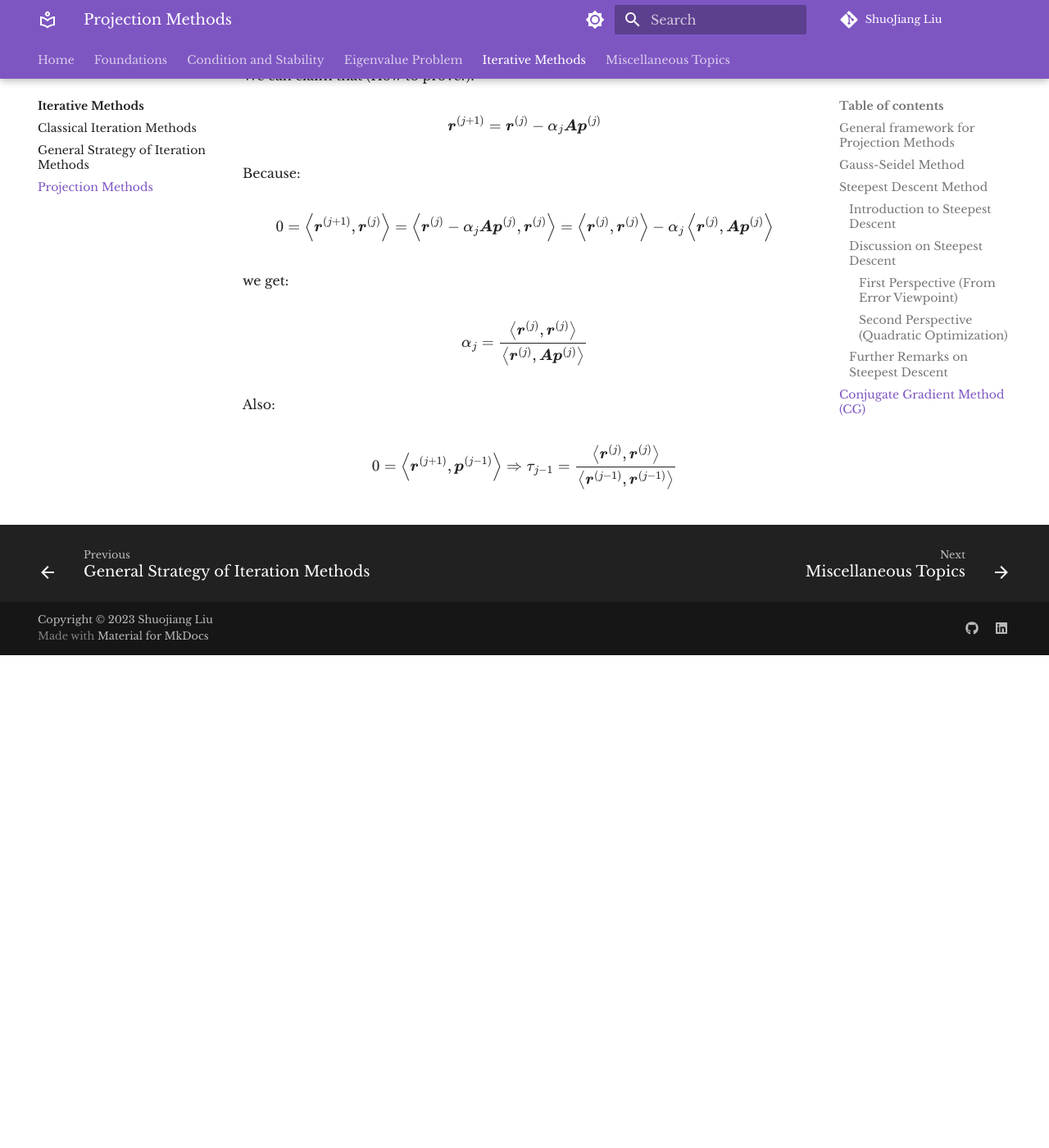
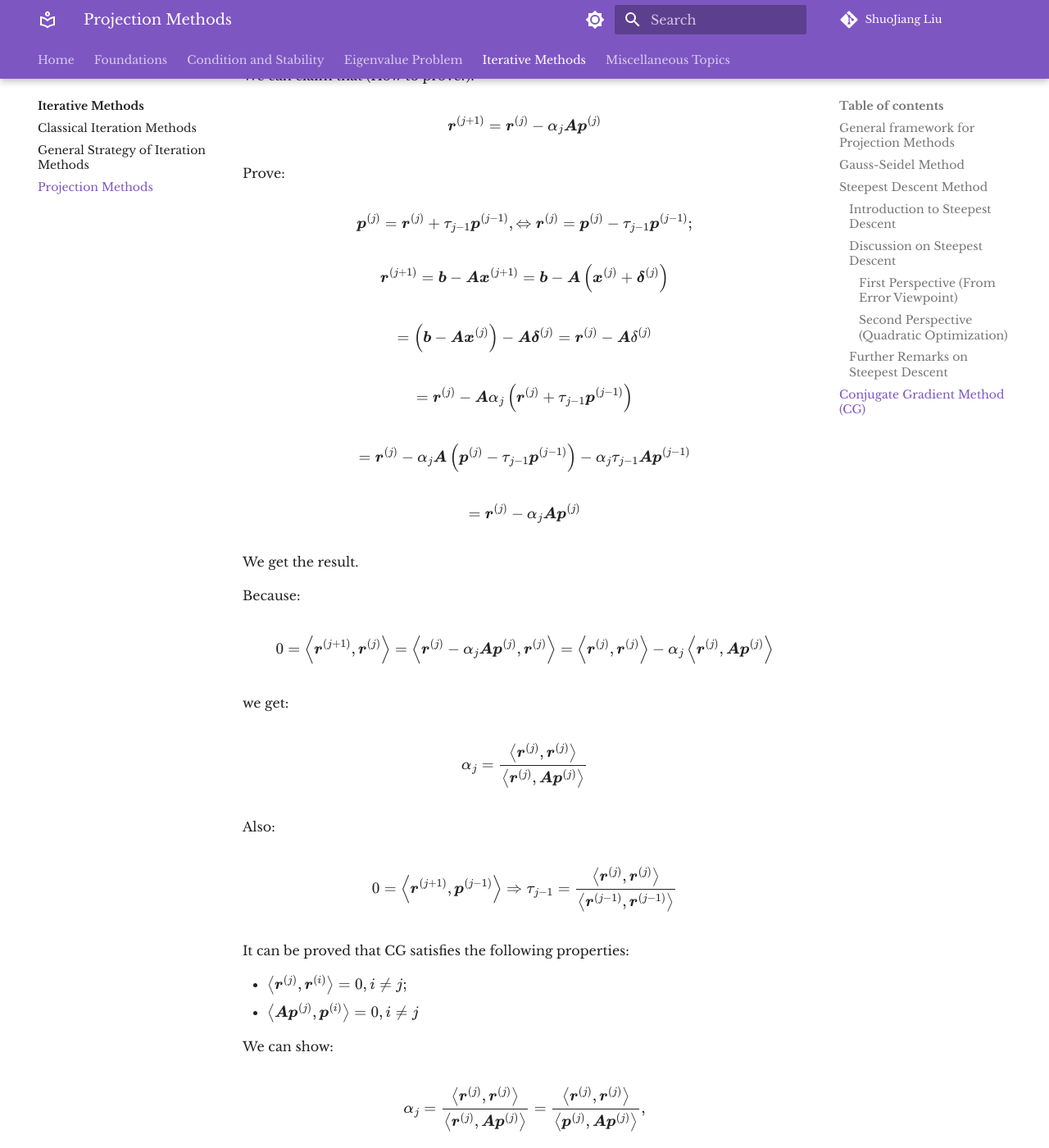
Before and after one commit to LiuShuoJiang/Numerical-Linear-Algebra, an MkDocs documentation site: the page built from docs/Iterative Methods/Projection_Method.md, in a window 1280 px wide and 1400 px high, scrolled down 8884 px. Shown: the whole window at 82% size. Built offline with MkDocs 1.6.1 and Material for MkDocs 9.7.7, drawn with Linux system fonts in a browser that asks for light colours; comment, search, counter and statistics services are not loaded; before the commit the page ends 9683 px from its top, so only the background shows below that; some of the changed text lies outside the part shown.

Commit message:
Update CG method

```diff
--- a/docs/Iterative Methods/Projection_Method.md
+++ b/docs/Iterative Methods/Projection_Method.md
@@ -415,6 +415,34 @@ $$
 \boldsymbol{r}^{\left( j+1 \right)}=\boldsymbol{r}^{\left( j \right)}-\alpha _j\boldsymbol{Ap}^{\left( j \right)}
 $$
 
+Prove:
+
+$$
+\boldsymbol{p}^{\left( j \right)}=\boldsymbol{r}^{\left( j \right)}+\tau _{j-1}\boldsymbol{p}^{\left( j-1 \right)},\Leftrightarrow \boldsymbol{r}^{\left( j \right)}=\boldsymbol{p}^{\left( j \right)}-\tau _{j-1}\boldsymbol{p}^{\left( j-1 \right)};
+$$
+
+$$
+\boldsymbol{r}^{\left( j+1 \right)}=\boldsymbol{b}-\boldsymbol{Ax}^{\left( j+1 \right)}=\boldsymbol{b}-\boldsymbol{A}\left( \boldsymbol{x}^{\left( j \right)}+\boldsymbol{\delta }^{\left( j \right)} \right)
+$$
+
+$$
+=\left( \boldsymbol{b}-\boldsymbol{Ax}^{\left( j \right)} \right) -\boldsymbol{A\delta }^{\left( j \right)}=\boldsymbol{r}^{\left( j \right)}-\boldsymbol{A}\delta ^{\left( j \right)}
+$$
+
+$$
+=\boldsymbol{r}^{\left( j \right)}-\boldsymbol{A}\alpha _j\left( \boldsymbol{r}^{\left( j \right)}+\tau _{j-1}\boldsymbol{p}^{\left( j-1 \right)} \right)
+$$
+
+$$
+=\boldsymbol{r}^{\left( j \right)}-\alpha _j\boldsymbol{A}\left( \boldsymbol{p}^{\left( j \right)}-\tau _{j-1}\boldsymbol{p}^{\left( j-1 \right)} \right) -\alpha _j\tau _{j-1}\boldsymbol{Ap}^{\left( j-1 \right)}
+$$
+
+$$
+=\boldsymbol{r}^{\left( j \right)}-\alpha _j\boldsymbol{Ap}^{\left( j \right)}
+$$
+
+We get the result.
+
 Because:
 
 $$
@@ -432,3 +460,30 @@ Also:
 $$
 0=\left< \boldsymbol{r}^{\left( j+1 \right)},\boldsymbol{p}^{\left( j-1 \right)} \right> \Rightarrow \tau _{j-1}=\frac{\left< \boldsymbol{r}^{\left( j \right)},\boldsymbol{r}^{\left( j \right)} \right>}{\left< \boldsymbol{r}^{\left( j-1 \right)},\boldsymbol{r}^{\left( j-1 \right)} \right>}
 $$
+
+It can be proved that CG satisfies the following properties:
+
+- $\left< \boldsymbol{r}^{\left( j \right)},\boldsymbol{r}^{\left( i \right)} \right> =0, i\ne j;$
+- $\left< \boldsymbol{Ap}^{\left( j \right)},\boldsymbol{p}^{\left( i \right)} \right> =0,i\ne j$
+
+We can show:
+
+$$
+\alpha _j=\frac{\left< \boldsymbol{r}^{\left( j \right)},\boldsymbol{r}^{\left( j \right)} \right>}{\left< \boldsymbol{r}^{\left( j \right)},\boldsymbol{Ap}^{\left( j \right)} \right>}=\frac{\left< \boldsymbol{r}^{\left( j \right)},\boldsymbol{r}^{\left( j \right)} \right>}{\left< \boldsymbol{p}^{\left( j \right)},\boldsymbol{Ap}^{\left( j \right)} \right>},
+$$
+
+$$
+\Longleftarrow \left< \boldsymbol{r}^{\left( j \right)},\boldsymbol{Ap}^{\left( j \right)} \right> =\left< \boldsymbol{p}^{\left( j \right)},\boldsymbol{Ap}^{\left( j \right)} \right> ;
+$$
+
+$$
+\left< \boldsymbol{r}^{\left( j \right)},\boldsymbol{Ap}^{\left( j \right)} \right> =\left< \boldsymbol{p}^{\left( j \right)}-\tau _{j-1}\boldsymbol{p}^{\left( j-1 \right)},\boldsymbol{Ap}^{\left( j \right)} \right>
+$$
+
+$$
+=\left< \boldsymbol{p}^{\left( j \right)},\boldsymbol{Ap}^{\left( j \right)} \right> -\tau _{j-1}\left< \boldsymbol{p}^{\left( j-1 \right)},\boldsymbol{Ap}^{\left( j \right)} \right>
+$$
+
+$$
+=\left< \boldsymbol{p}^{\left( j \right)},\boldsymbol{Ap}^{\left( j \right)} \right>
+$$
```
